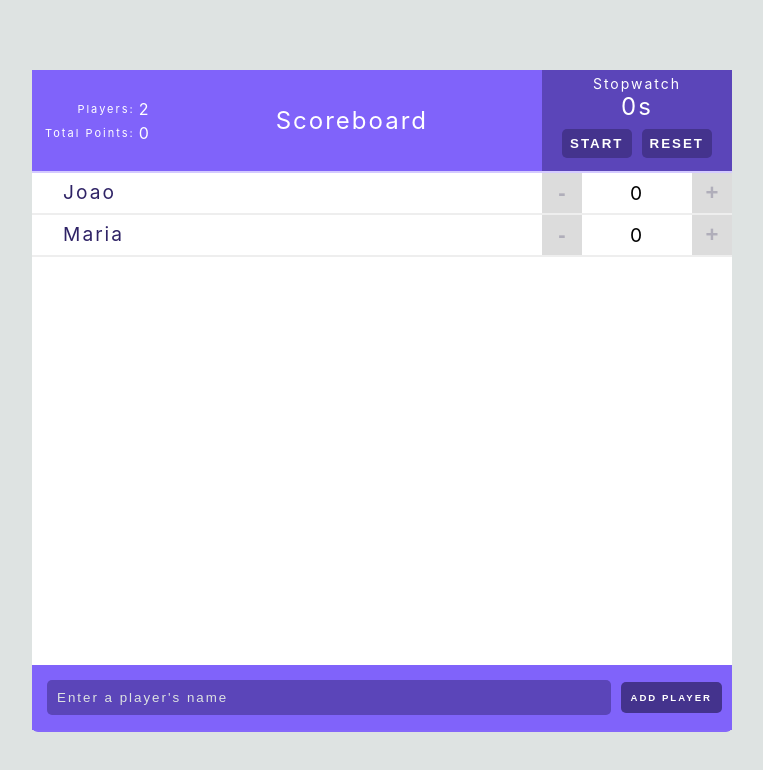
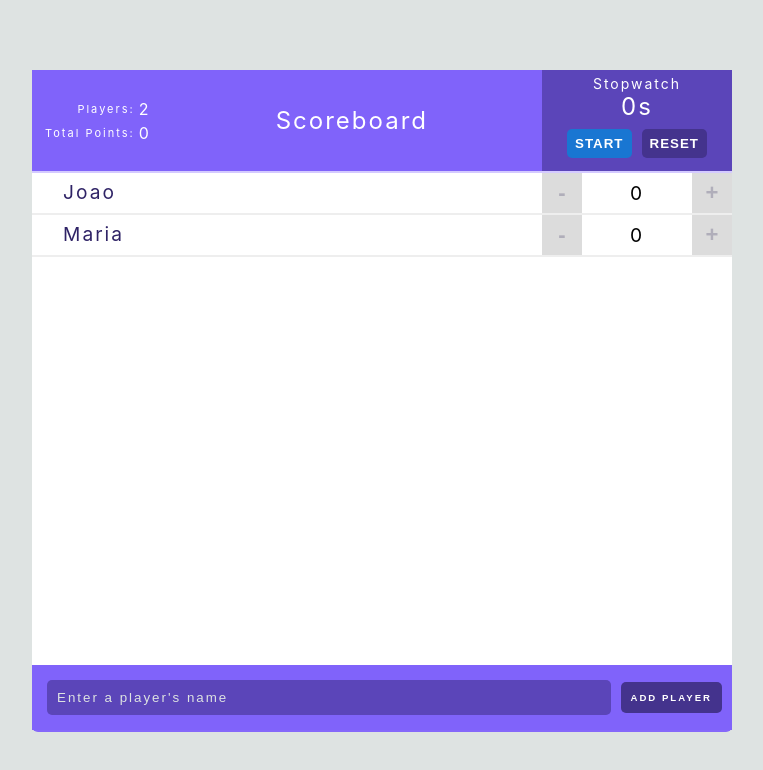
Before and after one commit to joaoml/scoreboard-react, a React (Create React App) app: page / in a window 1280 px wide. Shown: the top 770 px of the page, without its empty margins (258-1021 px from the left). Built offline with nearby package versions, Linux system fonts and the light colour scheme.

Commit message:
Added enum to map button variant supported Use Button component in the Stopwatch component

```diff
--- a/src/components/button/Button.tsx
+++ b/src/components/button/Button.tsx
@@ -1,25 +1,26 @@
 import React from "react";
 import styles from "./Button.module.scss";
 import classNames from 'classnames/bind';
+import { ButtonTypeEnum } from "./ButtonTypeEnum";
 
-let cx = classNames.bind(styles);
+const cx = classNames.bind(styles);
 
 const Button = ({
     label,
     handleClick,
     disabled = false,
-    kind = 'primary'
+    kind = ButtonTypeEnum.primary
 }: {
     label: string,
     handleClick: Function,
     disabled?: boolean,
-    kind?: string
+    kind?: ButtonTypeEnum
 }) => {
 
     let buttonClass = cx({
         button: true,
-        primary: kind === 'primary',
-        secondary: kind === 'secondary'
+        primary: kind === ButtonTypeEnum.primary,
+        secondary: kind === ButtonTypeEnum.secondary
     });
 
     return (
--- /dev/null
+++ b/src/components/button/ButtonTypeEnum.ts
@@ -0,0 +1,5 @@
+export enum ButtonTypeEnum {
+    primary = "primary",
+    secondary = "secondary",
+    unstyled = "unstyled"
+}
--- a/src/components/stopwatch/Stopwatch.module.scss
+++ b/src/components/stopwatch/Stopwatch.module.scss
@@ -17,27 +17,4 @@
         letter-spacing: 2px;
     }
 
-    > .actions {
-        > .action {
-            margin: 8px 5px;
-            background-color: $c_minsk;
-            border-radius: 5px;
-            padding: 7px 8px;
-            border: none;
-            color: $c_white;
-            letter-spacing: 2px;
-            font-weight: bold;
-            text-shadow: none;
-            text-transform: uppercase;
-
-            outline: none;
-
-            &.active,
-            &:hover {
-                background: $c_white;
-                color: $c_minsk;
-                cursor: pointer;
-              }
-        }
-    }
 }
--- a/src/components/stopwatch/Stopwatch.tsx
+++ b/src/components/stopwatch/Stopwatch.tsx
@@ -1,5 +1,7 @@
 import React, { useState, useEffect } from "react";
 import styles from "./Stopwatch.module.scss";
+import Button from "../button/Button";
+import { ButtonTypeEnum } from "../button/ButtonTypeEnum";
 
 const Stopwatch = () => {
 
@@ -50,17 +52,16 @@ const Stopwatch = () => {
         <div className={styles.stopwatch}>
             <div className={styles.title}>Stopwatch</div>
             <span className={styles.time}>{getElapsedTimeFormatted(seconds)}</span>
-            <div className={styles.actions}>
-                <button
-                    className={`${styles.action} ${isRunning && styles.active}`}
-                    onClick={handleStopwatch}>
-                    {isRunning ? "Stop" : "Start"}
-                </button>
-                <button
-                    className={styles.action}
-                    onClick={handleReset}>
-                    Reset
-                    </button>
+            <div>
+                <Button
+                    label={isRunning ? "Stop" : "Start"}
+                    handleClick={handleStopwatch}
+                />
+                <Button
+                    label={"Reset"}
+                    handleClick={handleReset}
+                    kind={ButtonTypeEnum.secondary}
+                />
             </div>
         </div>
     );
```
Also changed, not shown: 1 other file (tests, documents, lock files or other folders).
